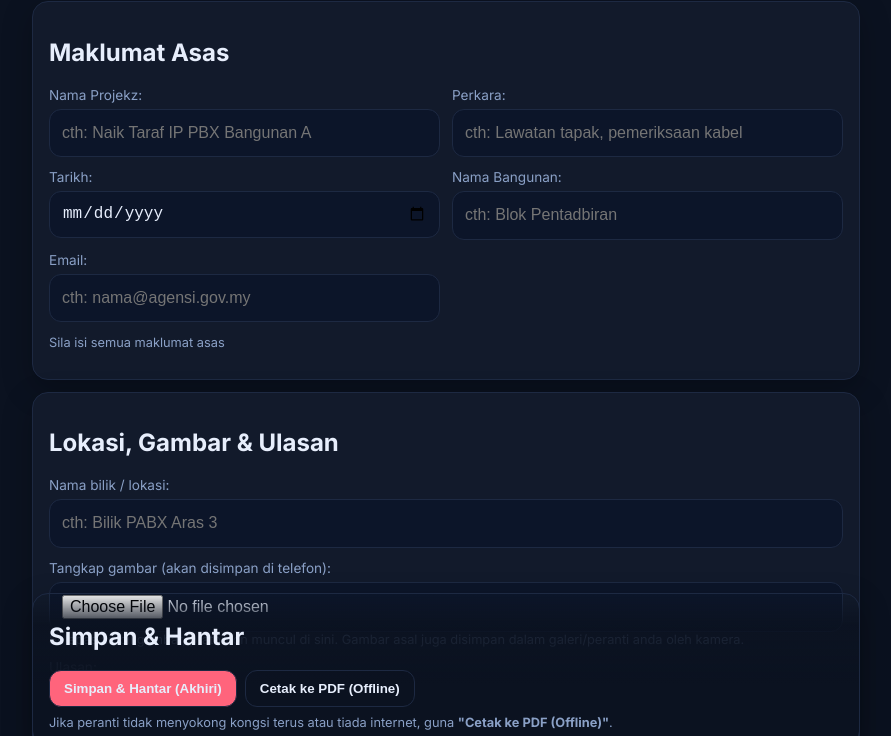
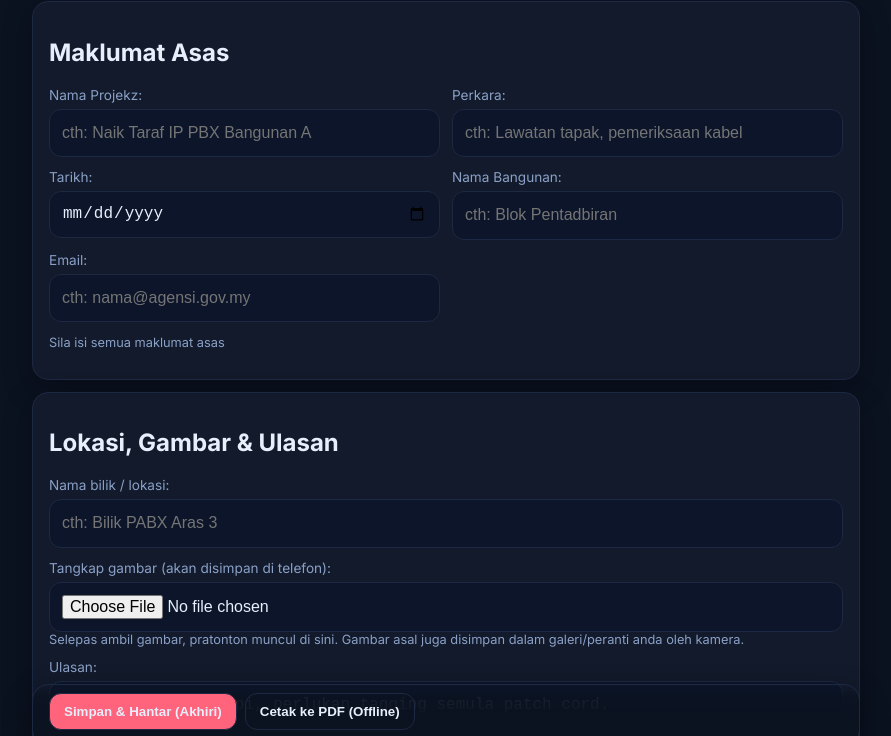
Before and after one commit to silenthaha/lawatanTapak, a plain HTML site: page index.html in a window 1280 px wide. Shown: the part 53-789 px from the top of the page, without its empty margins (194-1085 px from the left). Drawn offline with nearby package versions, Linux system fonts and the light colour scheme.

Commit message:
Update index.html

```diff
--- a/index.html
+++ b/index.html
@@ -324,7 +324,7 @@
 
       <!-- SECTION 4 -->
       <div class="card sticky-footer" id="section4">
-        <h2>Simpan & Hantar</h2>
+        <!-- <h2>Simpan & Hantar</h2> -->
         <div class="btnbar">
           <!-- <button id="btnPDF" class="primary">Simpan PDF</button>
           <button id="btnShare" class="pill">Hantar (WhatsApp / Email)</button> -->
@@ -333,10 +333,10 @@
           </button>
           <button id="btnPrint" class="ghost">Cetak ke PDF (Offline)</button>
         </div>
-        <div class="note" style="margin-top: 8px">
+        <!-- <div class="note" style="margin-top: 8px">
           Jika peranti tidak menyokong kongsi terus atau tiada internet, guna
           <b>"Cetak ke PDF (Offline)"</b>.
-        </div>
+        </div> -->
       </div>
     </div>
 
```
